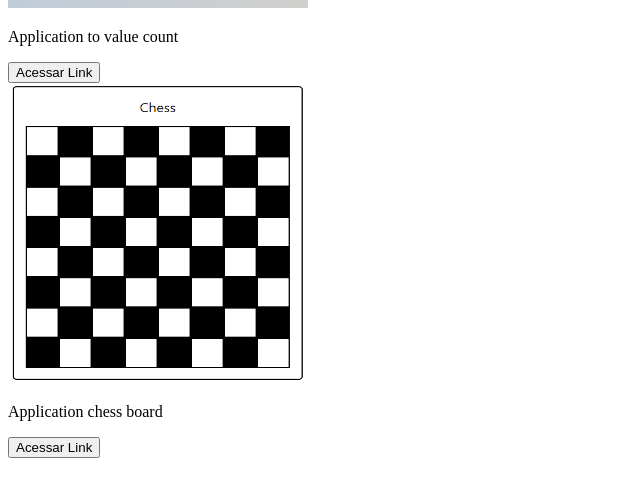
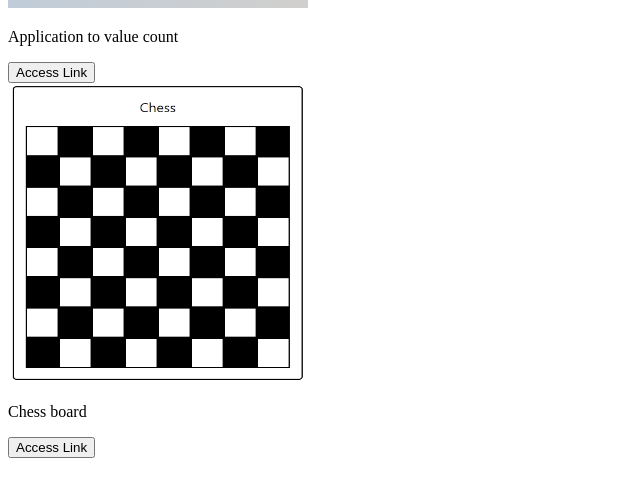
Before and after one commit to leogrocha/Projects-NextJS, a Next.js app: page / in a window 1280 px wide. Shown: the part 318-797 px from the top of the page, without its empty margins (0-640 px from the left). Built offline with nearby package versions, Linux system fonts and the light colour scheme.

Commit message:
Adjustment Link

```diff
--- a/src/components/count/Main.tsx
+++ b/src/components/count/Main.tsx
@@ -23,13 +23,13 @@ const Main = () => {
 
                 <div className="flex mt-5">
                     <Button
-                    className="bg-red-400"
+                    className="bg-red-400 text-white text-2xl"
                     onClick={dec}
                     >-</Button>
 
                     <div className="ml-5">
                     <Button
-                    className="bg-green-400"
+                    className="bg-green-400 text-white text-2xl"
                     onClick={inc}
                     >+</Button>
                     </div>
--- a/src/components/globals/Button.tsx
+++ b/src/components/globals/Button.tsx
@@ -9,7 +9,7 @@ const Button = (props: ButtonProps) => {
     return(
         <button
         className={`
-        text-white px-4 py-2 rounded-md
+        px-4 py-2 rounded-md
         ${props.className}
         `}
         onClick={props.onClick}
--- a/src/pages/index.tsx
+++ b/src/pages/index.tsx
@@ -23,10 +23,10 @@ const Home = () => {
           description="Application to value count"
           link={
             <Button
-              className="text-black"
+              className="text-sky-600"
               onClick={() => window.open('https://projects-next-js.vercel.app/count')}
             >
-              Acessar Link
+              Access Link
             </Button>
           }
         />
@@ -41,13 +41,13 @@ const Home = () => {
                 height={300}
               />
             }
-            description="Application chess board"
+            description="Chess board"
             link={
               <Button
-                className="text-black"
+                className="text-sky-600"
                 onClick={() => window.open('https://projects-next-js.vercel.app/chess')}
               >
-                Acessar Link
+                Access Link
               </Button>
             }
           />
```
